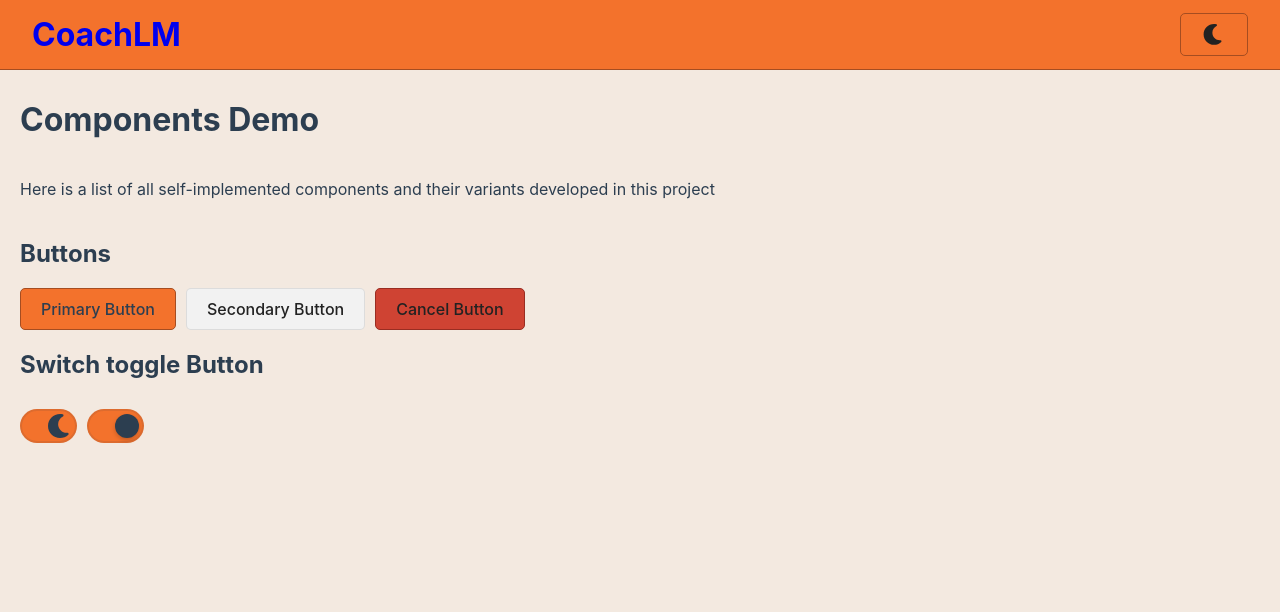
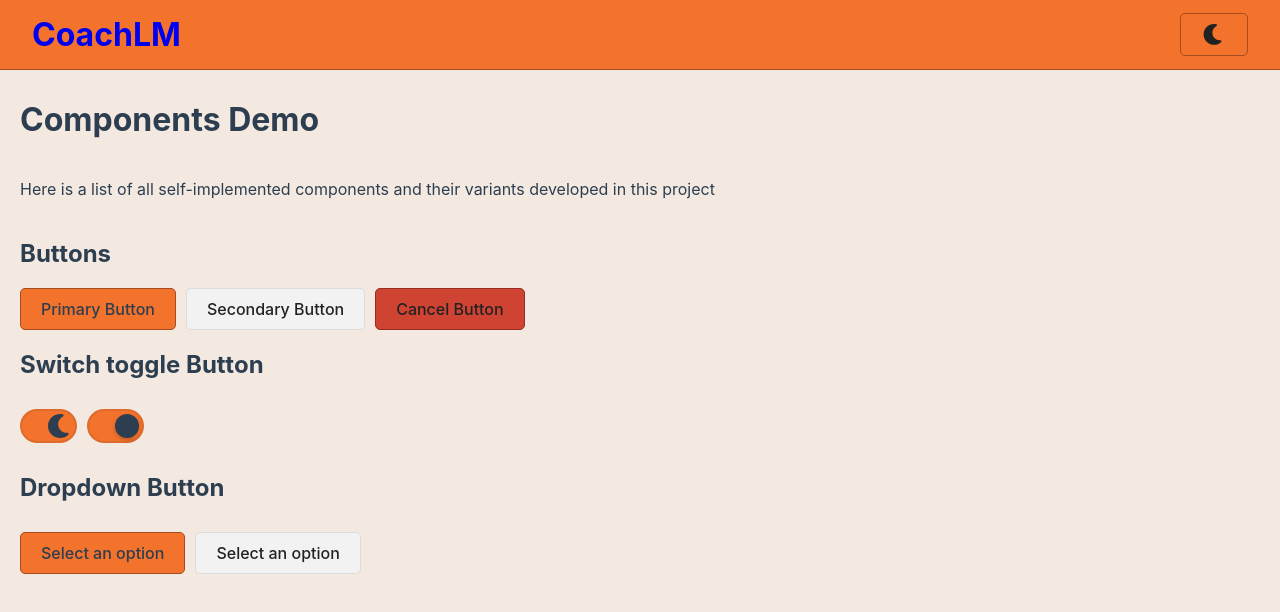
Before and after one commit to baptiste-dubillaud/coachlm, a Vue app in the folder frontend/: page /components in a window 1280 px wide. Shown: the top 612 px of the page. Built offline with nearby package versions, Linux system fonts and the light colour scheme.

Commit message:
Adds dropdown button

```diff
--- /dev/null
+++ b/frontend/src/components/buttons/dropdown/DropDown.vue
@@ -0,0 +1,162 @@
+<script setup lang="ts">
+import { ref, onMounted, onUnmounted } from 'vue'
+import Button from '@/components/buttons/basic/Button.vue'
+import { type DropDownItem } from '@/components/buttons/dropdown/types/DropDownItem'
+
+const props = defineProps<{
+    items: DropDownItem[]
+    label?: string
+    level?: 'primary' | 'secondary'
+    placeholder?: string
+}>()
+
+const emit = defineEmits<{
+    select: [item: DropDownItem]
+}>()
+
+const isOpen = ref(false)
+const dropdownRef = ref<HTMLElement | null>(null)
+
+const toggleDropdown = () => {
+    isOpen.value = !isOpen.value
+}
+
+const selectItem = (item: DropDownItem) => {
+    if (item.disabled) return
+    emit('select', item)
+    isOpen.value = false
+}
+
+const handleClickOutside = (event: MouseEvent) => {
+    if (dropdownRef.value && !dropdownRef.value.contains(event.target as Node)) {
+        isOpen.value = false
+    }
+}
+
+onMounted(() => {
+    document.addEventListener('click', handleClickOutside)
+})
+
+onUnmounted(() => {
+    document.removeEventListener('click', handleClickOutside)
+})
+</script>
+
+<template>
+    <div class="dropdown" ref="dropdownRef">
+        <Button
+            :level="props.level || 'primary'"
+            :click="toggleDropdown"
+            class="dropdown-trigger">
+            <span>{{ props.label || props.placeholder || 'Select' }}</span>
+            <font-awesome-icon
+                icon="chevron-down"
+                class="dropdown-arrow"
+                :class="{ open: isOpen }" />
+        </Button>
+
+        <transition name="dropdown-fade">
+            <div v-if="isOpen" class="dropdown-menu">
+                <button
+                    v-for="item in props.items"
+                    :key="item.value"
+                    class="dropdown-item"
+                    :class="{ disabled: item.disabled }"
+                    :disabled="item.disabled"
+                    @click="selectItem(item)"
+                    type="button">
+                    <font-awesome-icon
+                        v-if="item.icon"
+                        :icon="item.icon"
+                        class="item-icon" />
+                    <span>{{ item.label }}</span>
+                </button>
+            </div>
+        </transition>
+    </div>
+</template>
+
+<style scoped lang="scss">
+.dropdown {
+    position: relative;
+    display: inline-block;
+}
+
+.dropdown-trigger {
+    gap: 8px;
+    min-width: 150px;
+    background-color: var(--vt-accent-primary);
+}
+
+.dropdown-trigger:hover {
+    background-color: var(--vt-accent-primary-hover);
+}
+
+.dropdown-arrow {
+    font-size: 0.75rem;
+    transition: transform 0.3s ease;
+
+    &.open {
+        transform: rotate(180deg);
+    }
+}
+
+.dropdown-menu {
+    position: absolute;
+    top: calc(100% + 4px);
+    left: 0;
+    min-width: 100%;
+    background-color: var(--vt-bg-primary);
+    border: 1px solid var(--vt-border-secondary);
+    border-radius: 5px;
+    box-shadow: 0 4px 12px rgba(0, 0, 0, 0.15);
+    z-index: 1000;
+    overflow: hidden;
+}
+
+.dropdown-item {
+    width: 100%;
+    display: flex;
+    align-items: center;
+    gap: 8px;
+    padding: 10px 16px;
+    background: transparent;
+    border: none;
+    color: var(--vt-text-primary);
+    font-size: 1rem;
+    font-family: var(--vt-font-family);
+    cursor: pointer;
+    text-align: left;
+    transition: background-color 0.2s ease;
+
+    &:hover:not(.disabled) {
+        background-color: var(--vt-bg-secondary-hover);
+    }
+
+    &.disabled {
+        color: var(--vt-text-disabled);
+        cursor: not-allowed;
+        opacity: 0.5;
+    }
+}
+
+.item-icon {
+    font-size: 0.875rem;
+    width: 16px;
+}
+
+.dropdown-fade-enter-active,
+.dropdown-fade-leave-active {
+    transition: opacity 0.2s ease, transform 0.2s ease;
+}
+
+.dropdown-fade-enter-from {
+    opacity: 0;
+    transform: translateY(-8px);
+}
+
+.dropdown-fade-leave-to {
+    opacity: 0;
+    transform: translateY(-8px);
+}
+</style>
--- /dev/null
+++ b/frontend/src/components/buttons/dropdown/types/DropDownItem.ts
@@ -0,0 +1,6 @@
+export interface DropDownItem {
+    label: string
+    value: string | number
+    icon?: string
+    disabled?: boolean
+}
--- a/frontend/src/core/pages/components/Components.vue
+++ b/frontend/src/core/pages/components/Components.vue
@@ -3,6 +3,7 @@ import { ref } from 'vue';
 
 import Button from '@/components/buttons/basic/Button.vue';
 import ToggleButton from '@/components/buttons/toggle/ToggleButton.vue';
+import DropDown from '@/components/buttons/dropdown/DropDown.vue';
 
 const isEnabled = ref(true);
 
@@ -30,6 +31,28 @@ const isEnabled = ref(true);
             <ToggleButton v-model="isEnabled" icon-on="fas fa-moon" icon-off="fas fa-sun"/>
             <ToggleButton v-model="isEnabled"></ToggleButton>
         </div>
+
+        <h2>Dropdown Button</h2>
+        <div>
+            <DropDown
+                :items="[
+                    { label: 'Option 1', value: 1 },
+                    { label: 'Option 2', value: 2, disabled: true },
+                    { label: 'Option 3', value: 3 }
+                ]"
+                label="Select an option"
+                placeholder="Choose..."/>
+
+            <DropDown
+                :items="[
+                    { label: 'Option 1', value: 1 },
+                    { label: 'Option 2', value: 2, disabled: true },
+                    { label: 'Option 3', value: 3 }
+                ]"
+                label="Select an option"
+                level="secondary"
+                placeholder="Choose..."/>
+        </div>
     </div>
 </template>
 
```
